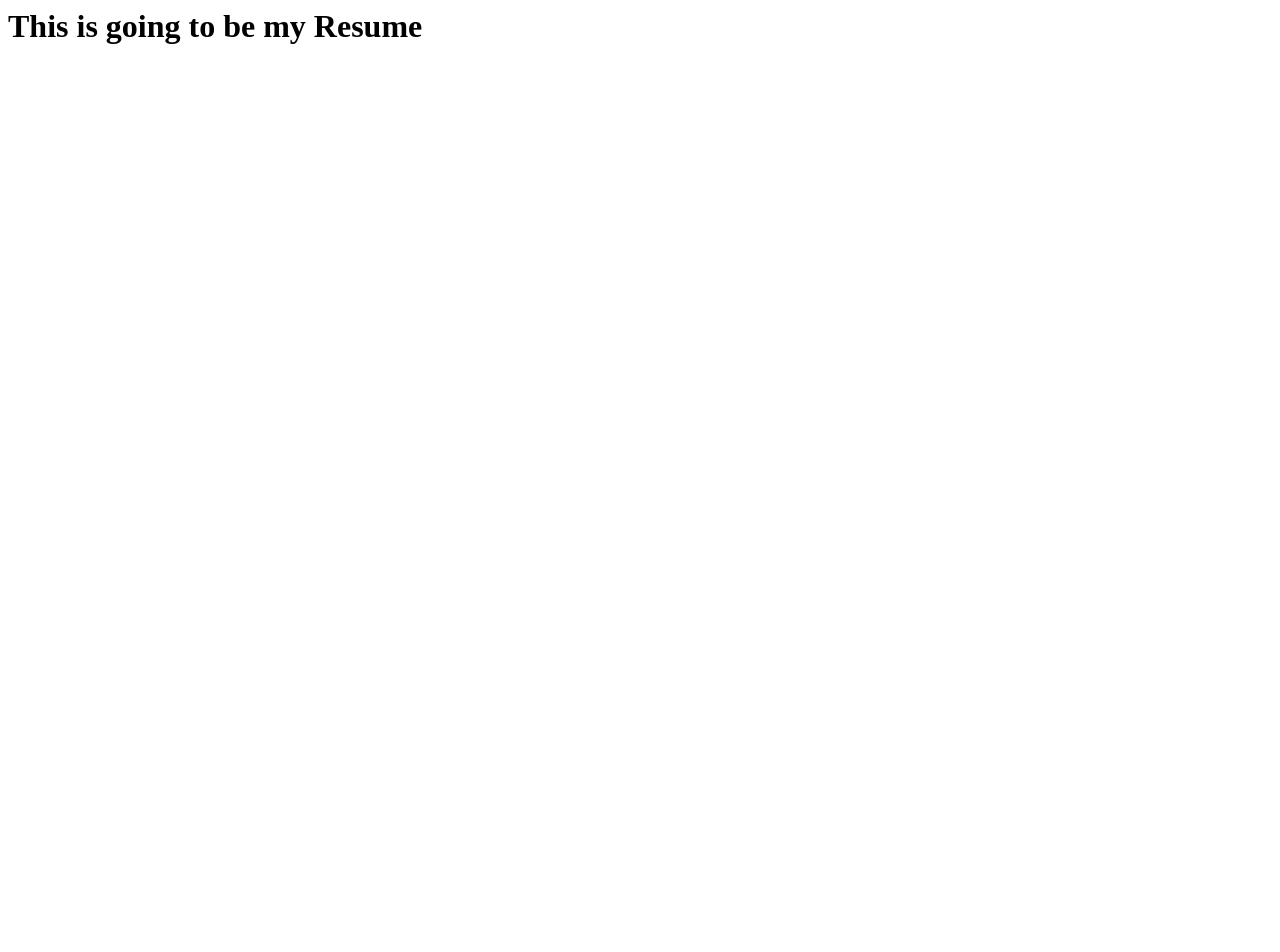
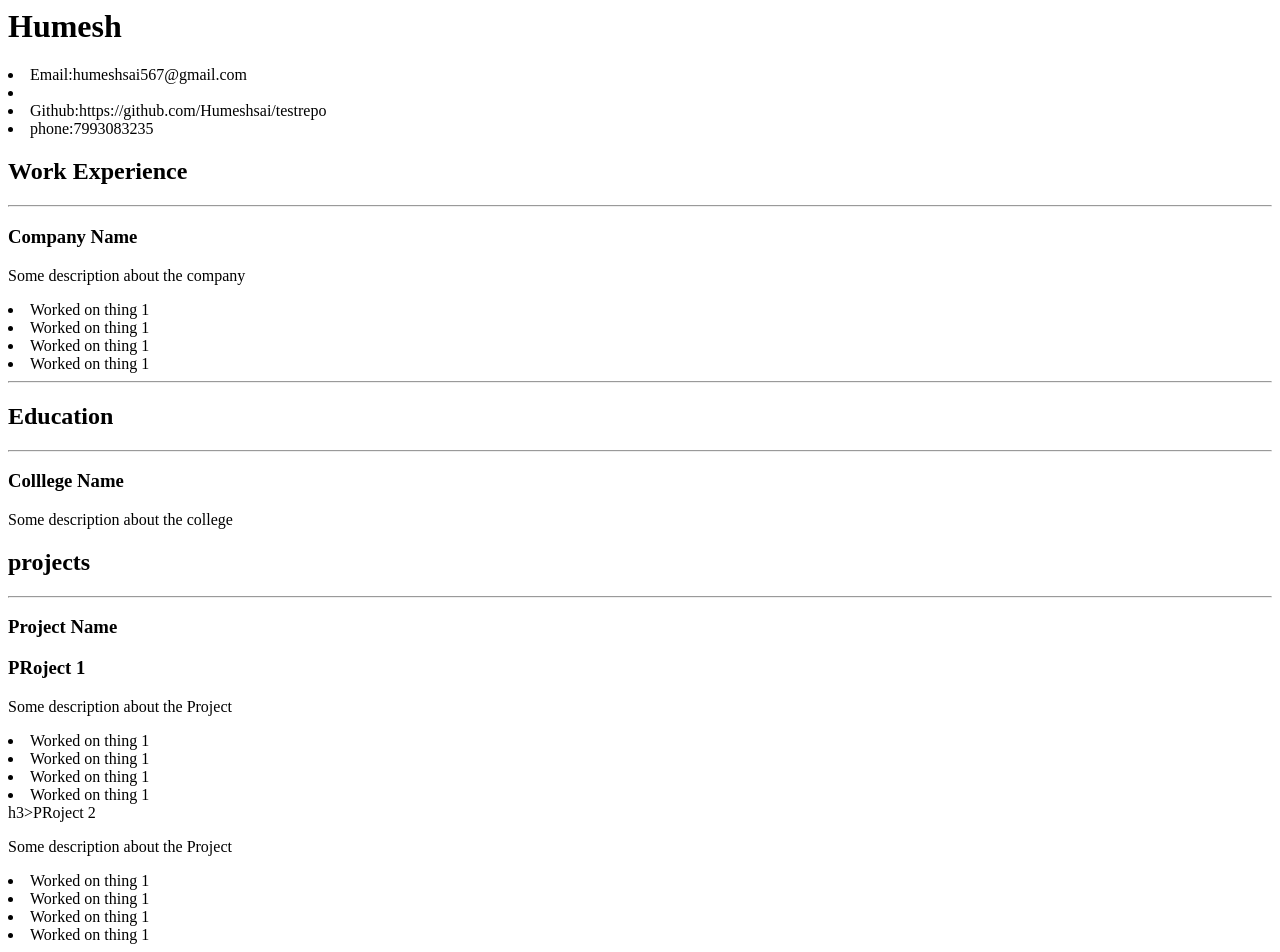
Before and after one commit to Humeshsai/testrepo, a plain HTML site: page index.html in a window 1280 px wide. Before the commit the page ends 800 px from the top, so only its background shows below. Drawn offline with Linux system fonts and the light colour scheme.

Commit message:
committed

```diff
--- a/index.html
+++ b/index.html
@@ -3,7 +3,56 @@
 <title>Resume</title>
 </head>
 <body>
-    <h1>This is going to be my Resume</h1>
+    <div>
+    <h1>Humesh</h1>
+    <u1>
+    <li>Email:humeshsai567@gmail.com<li>
+    <li>Github:https://github.com/Humeshsai/testrepo</li>
+    <li>phone:7993083235</li>
+</u1>
+</div>
+<div>
+    <h2>Work Experience</h2>
+    <hr>
+    <h3>Company Name</h3>
+    <p>Some description about the company</p>
+    <u1>
+        <li>Worked on thing 1</li>
+        <li>Worked on thing 1</li>
+        <li>Worked on thing 1</li>
+        <li>Worked on thing 1</li>
+    </u1>
+</div>
+<hr>
+<div>
+    <h2>Education</h2>
+    <hr>
+    <h3>Colllege Name</h3>
+    <p>Some description about the college</p>
+
+</div>
+<div>
+    <h2>projects</h2>
+    <hr>
+    <h3>Project Name</h3>
+
+    <h3>PRoject 1</h3>
+    <p>Some description about the Project</p>
+    <u1>
+        <li>Worked on thing 1</li>
+        <li>Worked on thing 1</li>
+        <li>Worked on thing 1</li>
+        <li>Worked on thing 1</li>
+    </u1>
+    h3>PRoject 2</h3>
+    <p>Some description about the Project</p>
+    <u1>
+        <li>Worked on thing 1</li>
+        <li>Worked on thing 1</li>
+        <li>Worked on thing 1</li>
+        <li>Worked on thing 1</li>
+    </u1>
+</div>
 </body>
 
 </html>
```
